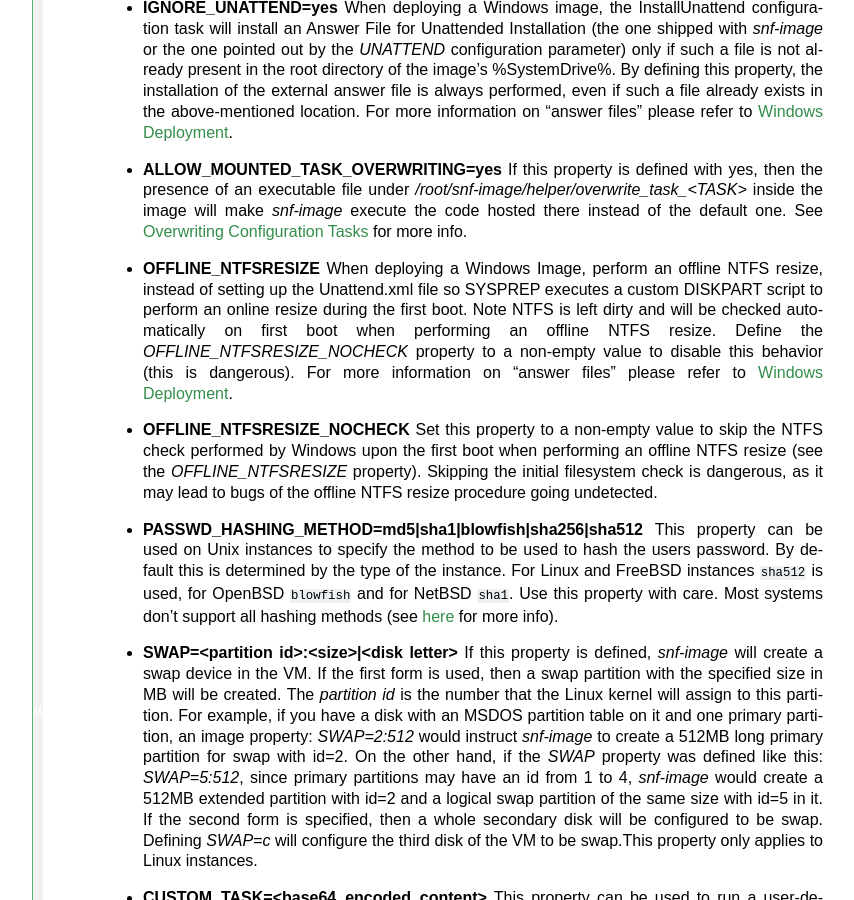
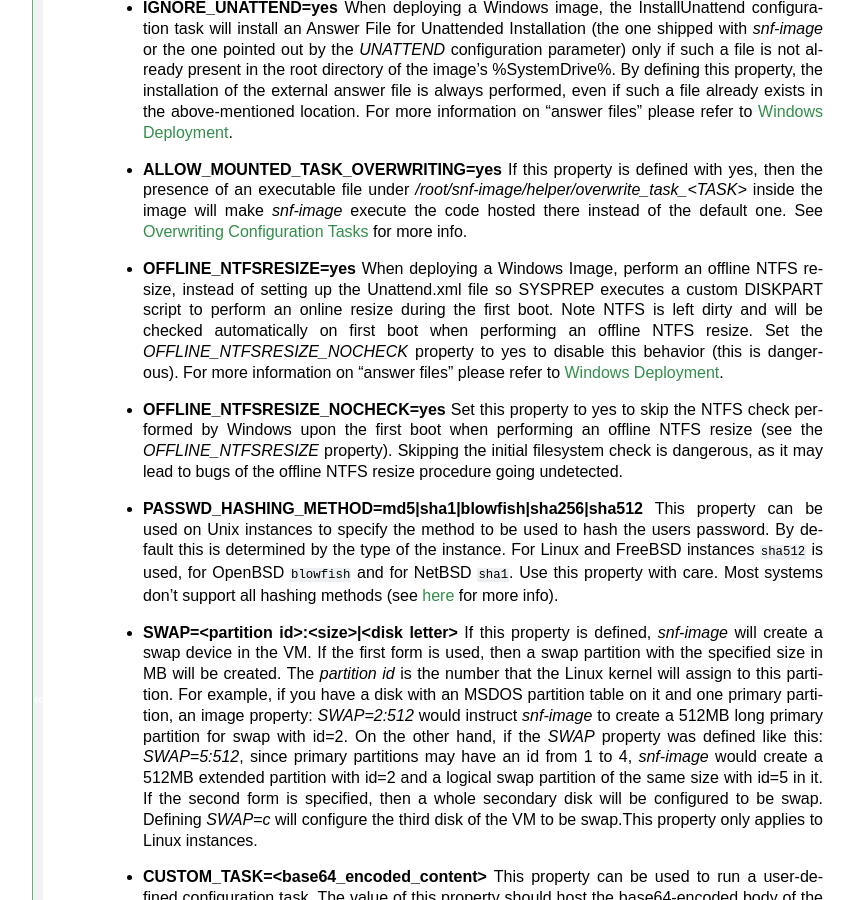
Before and after one commit to grnet/snf-image, a Sphinx documentation site: the page built from docs/interface.rst, in a window 1280 px wide and 900 px high, scrolled down 2513 px. Shown: the whole window, without its empty margins (187-1041 px from the left). Built offline with Sphinx 7.4.7, drawn with Linux system fonts in a browser that asks for light colours.

Commit message:
Use check_yes_no on all boolean img properties
Fix the code for OFFLINE_NTFSRESIZE and OFFLINE_NTFSRESIZE_NOCHECK
image properties.

```diff
--- a/docs/interface.rst
+++ b/docs/interface.rst
@@ -177,19 +177,18 @@ All image formats properties
    one. See :ref:`Overwriting Configuration Tasks<overwriting-configuration-tasks>`
    for more info.
 
- * **OFFLINE_NTFSRESIZE**
-   When deploying a Windows Image, perform an offline NTFS resize, instead
-   of setting up the Unattend.xml file so SYSPREP executes a custom DISKPART
-   script to perform an online resize during the first boot. Note NTFS is
-   left dirty and will be checked automatically on first boot when performing
-   an offline NTFS resize. Define the *OFFLINE_NTFSRESIZE_NOCHECK* property
-   to a non-empty value to disable this behavior (this is dangerous).
-   For more information on "answer files" please refer to
-   :ref:`windows-deployment`.
+ * **OFFLINE_NTFSRESIZE=yes**
+   When deploying a Windows Image, perform an offline NTFS resize, instead of
+   setting up the Unattend.xml file so SYSPREP executes a custom DISKPART
+   script to perform an online resize during the first boot. Note NTFS is left
+   dirty and will be checked automatically on first boot when performing an
+   offline NTFS resize. Set the *OFFLINE_NTFSRESIZE_NOCHECK* property to yes to
+   disable this behavior (this is dangerous). For more information on "answer
+   files" please refer to :ref:`windows-deployment`.
 
- * **OFFLINE_NTFSRESIZE_NOCHECK**
-   Set this property to a non-empty value to skip the NTFS check performed by
-   Windows upon the first boot when performing an offline NTFS resize (see the
+ * **OFFLINE_NTFSRESIZE_NOCHECK=yes**
+   Set this property to yes to skip the NTFS check performed by Windows upon
+   the first boot when performing an offline NTFS resize (see the
    *OFFLINE_NTFSRESIZE* property). Skipping the initial filesystem check is
    dangerous, as it may lead to bugs of the offline NTFS resize procedure going
    undetected.
```
Also changed, not shown: 2 other files.
